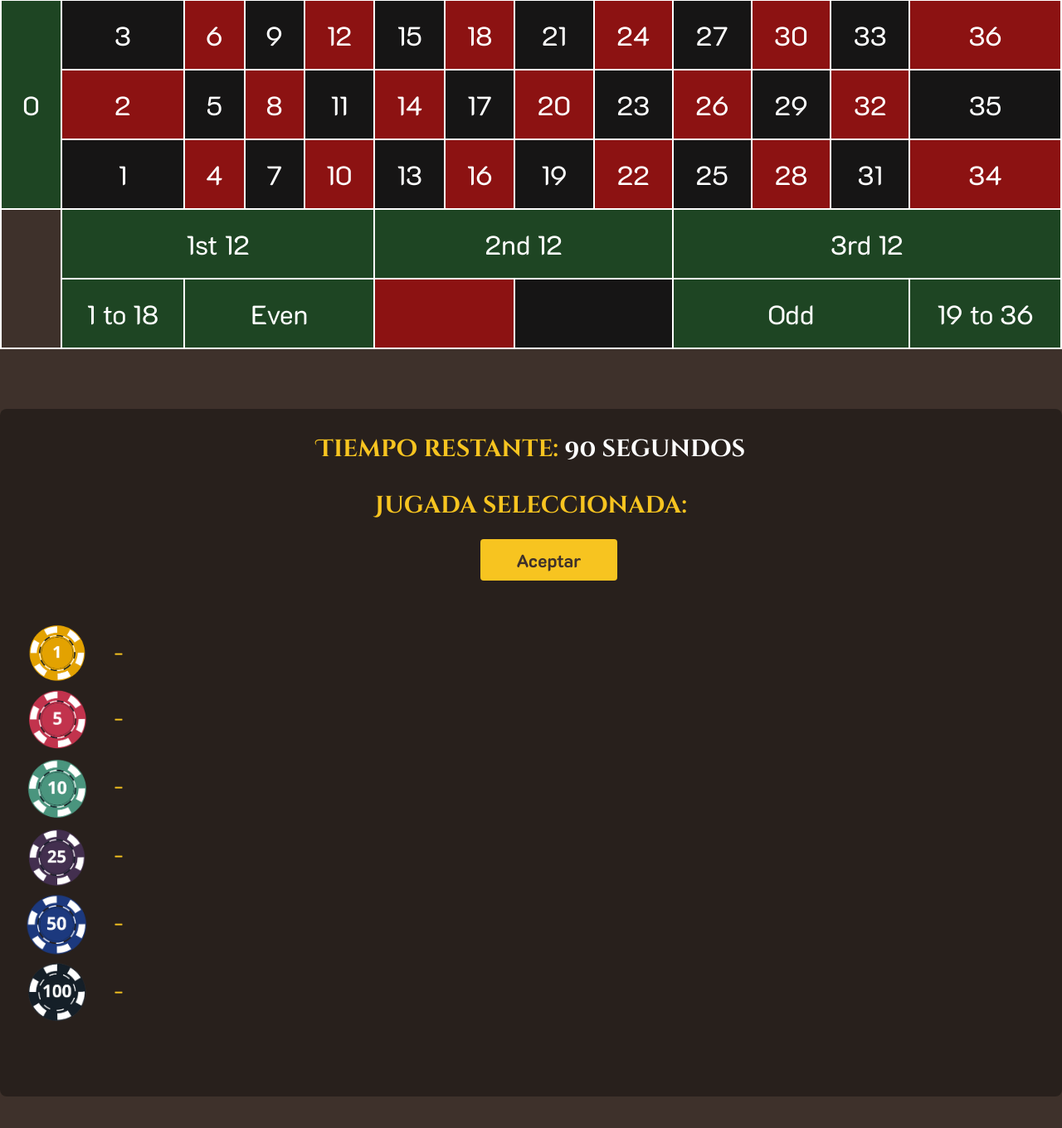
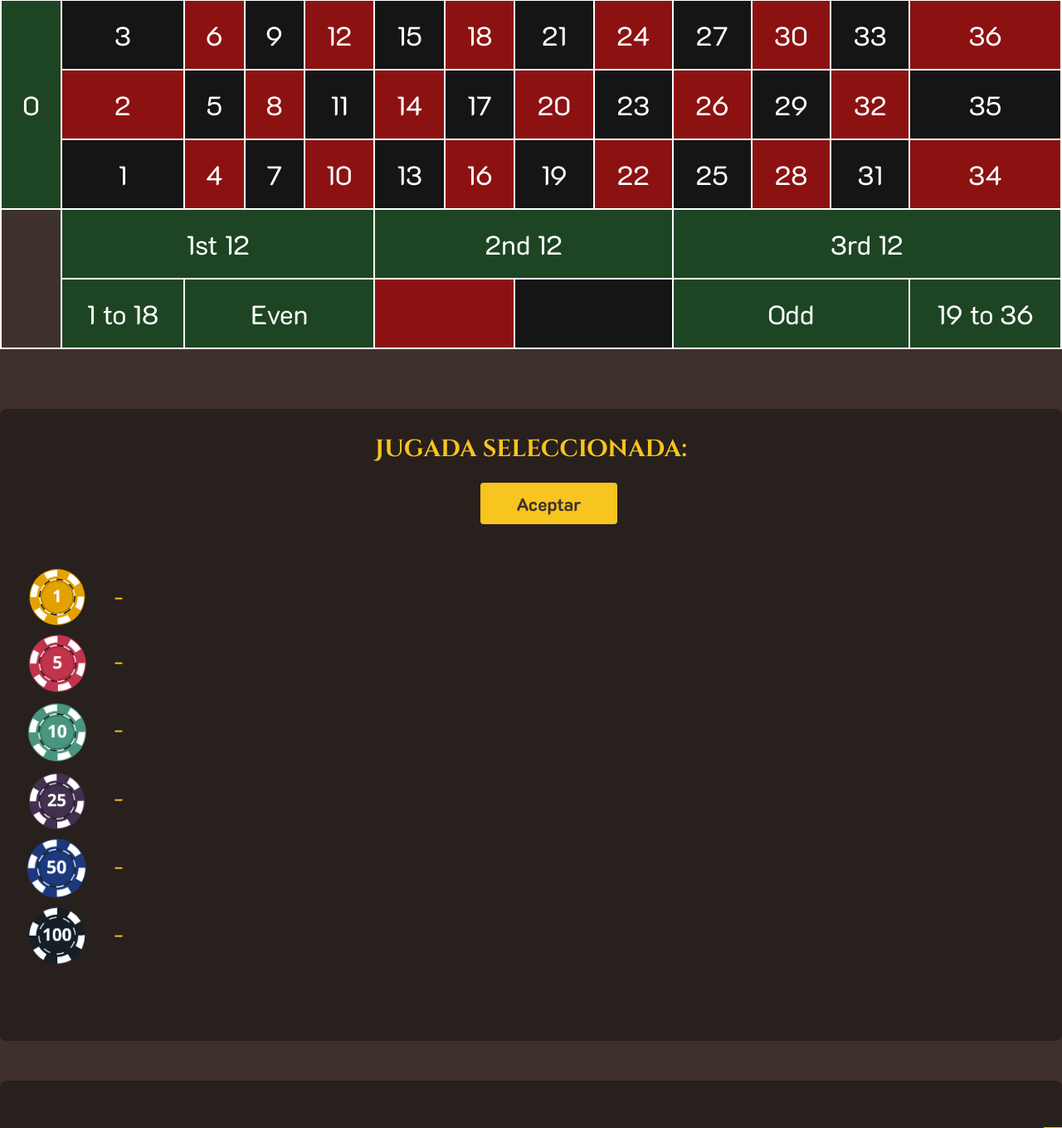
Before and after one commit to kaloslazo/TumiPalace, a Flask app: page /roulette in a window 1280 px wide; the page is wider, and only the part inside the window is pictured. Shown: the part 520-1880 px from the top of that part at 83% size. Run offline with Flask 3, Linux system fonts and the light colour scheme; the visitor is signed in with stand-in values (Sample User, id 1); parts of the project's set-up code (start-up, migrations or seed data) failed here and were passed over.

Commit message:
Eliminación del contador

```diff
--- a/templates/roulette.html
+++ b/templates/roulette.html
@@ -81,7 +81,6 @@
         </div>
 
         <div id="rouletteMenu2">
-            <p id="rouletteCounter">Tiempo restante: <span><span id="rouletteCounterSec">90</span> segundos</span></p>
             <p>Jugada seleccionada: <span id="actionSelected"></span> </p>
             <button id="btnActionSelected" class="btn btn2">Aceptar</button>
             <div id="roulettePasedSelected">
```
Also changed, not shown: static/js/roulette.js (+3 -4 lines).
